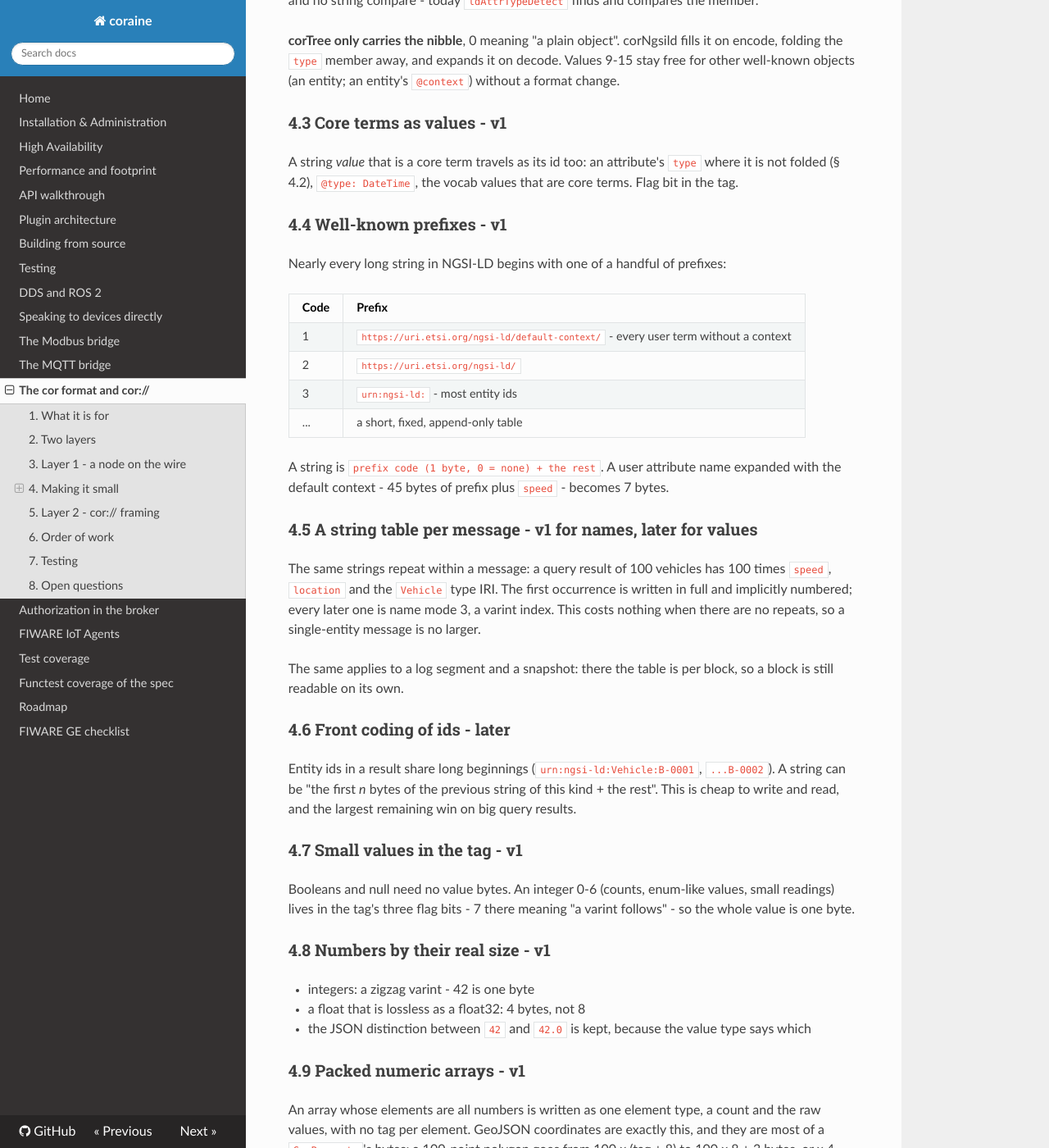
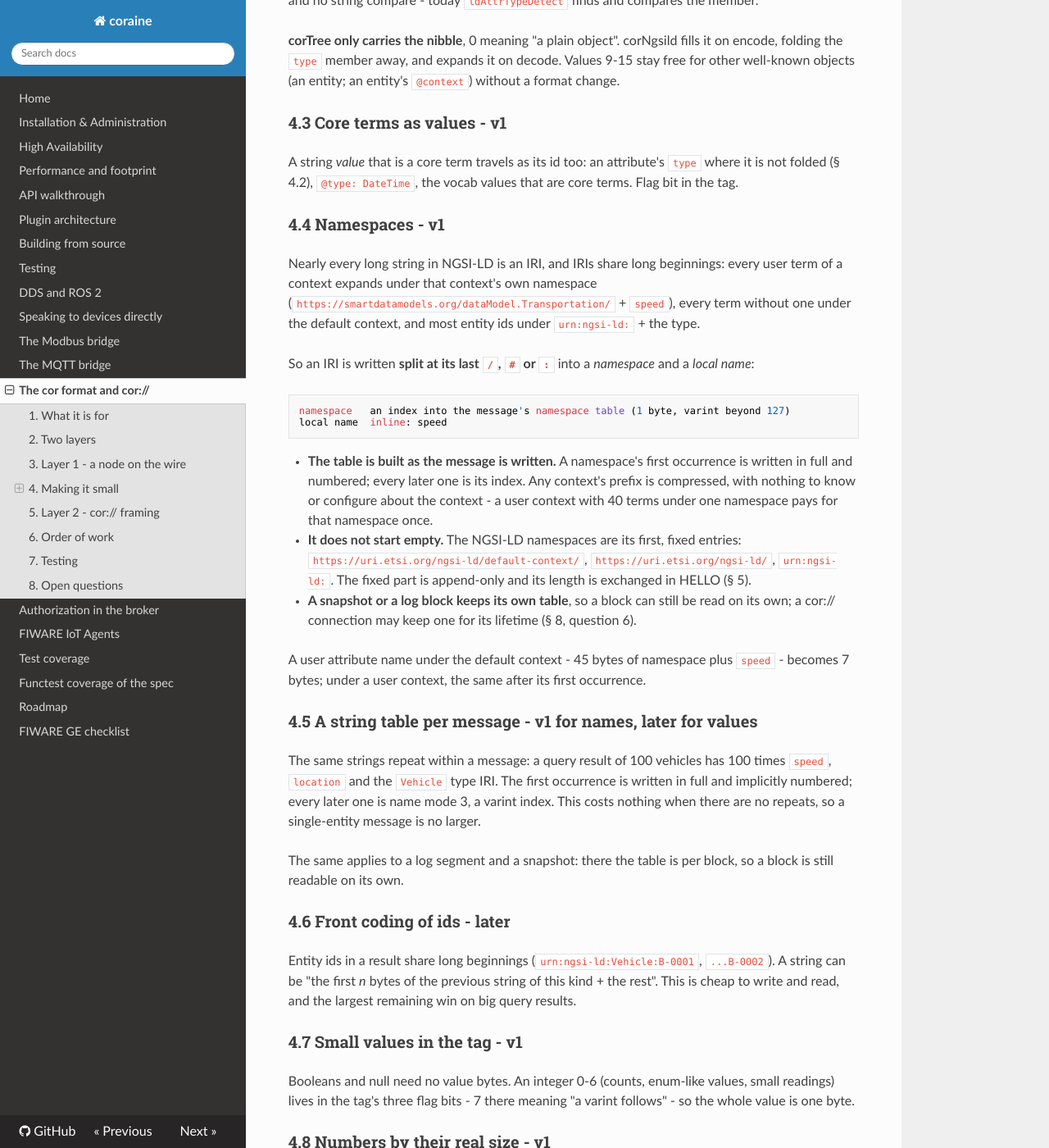
Before and after one commit to SEAMWARE/coraine, an MkDocs documentation site: the page built from doc/cor-protocol.md, in a window 1280 px wide and 1400 px high, scrolled down 2411 px. Shown: the whole window at 82% size. Built offline with MkDocs 1.6.1, drawn with Linux system fonts in a browser that asks for light colours; nearby versions of some CDN libraries; comment, search, counter and statistics services are not loaded; some of the changed text lies outside the part shown.

Commit message:
doc: cor format - namespaces, not a fixed prefix list: any context's common prefix compressed automatically
An IRI is split at its last '/', '#' or ':' into a namespace and a local
name; the namespace goes into a per-message table on first use and is an
index afterwards. A user context's own long prefix is paid for once, with
nothing to configure. The NGSI-LD namespaces are the table's fixed first
entries. New open question: the table's lifetime on a cor:// connection.

Co-Authored-By: Claude Opus 5.5 <noreply@anthropic.com>

````diff
--- a/doc/cor-protocol.md
+++ b/doc/cor-protocol.md
@@ -106,19 +106,32 @@ well-known objects (an entity; an entity's `@context`) without a format change.
 A string *value* that is a core term travels as its id too: an attribute's `type` where it is not
 folded (§ 4.2), `@type: DateTime`, the vocab values that are core terms. Flag bit in the tag.
 
-### 4.4 Well-known prefixes - v1
+### 4.4 Namespaces - v1
 
-Nearly every long string in NGSI-LD begins with one of a handful of prefixes:
+Nearly every long string in NGSI-LD is an IRI, and IRIs share long beginnings: every user term of a
+context expands under that context's own namespace (`https://smartdatamodels.org/dataModel.Transportation/`
++ `speed`), every term without one under the default context, and most entity ids under
+`urn:ngsi-ld:` + the type.
 
-| Code | Prefix |
-|---|---|
-| 1 | `https://uri.etsi.org/ngsi-ld/default-context/` - every user term without a context |
-| 2 | `https://uri.etsi.org/ngsi-ld/` |
-| 3 | `urn:ngsi-ld:` - most entity ids |
-| ... | a short, fixed, append-only table |
+So an IRI is written **split at its last `/`, `#` or `:`** into a *namespace* and a *local name*:
 
-A string is `prefix code (1 byte, 0 = none) + the rest`. A user attribute name expanded with the
-default context - 45 bytes of prefix plus `speed` - becomes 7 bytes.
+```
+namespace   an index into the message's namespace table (1 byte, varint beyond 127)
+local name  inline: speed
+```
+
+- **The table is built as the message is written.** A namespace's first occurrence is written in
+  full and numbered; every later one is its index. Any context's prefix is compressed, with nothing
+  to know or configure about the context - a user context with 40 terms under one namespace pays
+  for that namespace once.
+- **It does not start empty.** The NGSI-LD namespaces are its first, fixed entries:
+  `https://uri.etsi.org/ngsi-ld/default-context/`, `https://uri.etsi.org/ngsi-ld/`, `urn:ngsi-ld:`.
+  The fixed part is append-only and its length is exchanged in HELLO (§ 5).
+- **A snapshot or a log block keeps its own table**, so a block can still be read on its own; a
+  cor:// connection may keep one for its lifetime (§ 8, question 6).
+
+A user attribute name under the default context - 45 bytes of namespace plus `speed` - becomes
+7 bytes; under a user context, the same after its first occurrence.
 
 ### 4.5 A string table per message - v1 for names, later for values
 
@@ -194,8 +207,8 @@ is `{ status, headers, body }`, the body being an entity, a list or a problem de
 operation is a new value of `op`, not a new type code, and an old peer answers it with "not
 implemented" instead of failing to parse it.
 
-**HELLO** carries the format version, the prefix table's (§ 4.4) and the term table's (§ 4.1)
-lengths. Both tables are append-only, so two peers simply use the shorter of each, and a newer peer
+**HELLO** carries the format version, and the lengths of the fixed namespace entries (§ 4.4) and
+of the term table (§ 4.1). Both tables are append-only, so two peers simply use the shorter of each, and a newer peer
 writes a term the older one lacks as a string.
 
 **One long-lived TCP connection per peer**, both sides able to send REQUESTs, responses out of
@@ -231,3 +244,6 @@ speaks it to the brokers it serves.
 4. **The string table** - for names only in v1 (proposed), or for values too?
 5. **Name of the magic** - `COR` + version, or something that does not read as an English word in
    a hex dump?
+6. **The namespace table's lifetime on cor://** - per message (simple, every message readable on its
+   own), or per connection (smaller, but a lost message makes later ones unreadable - so it would
+   need the connection to carry it reliably, which TCP does)?
````
